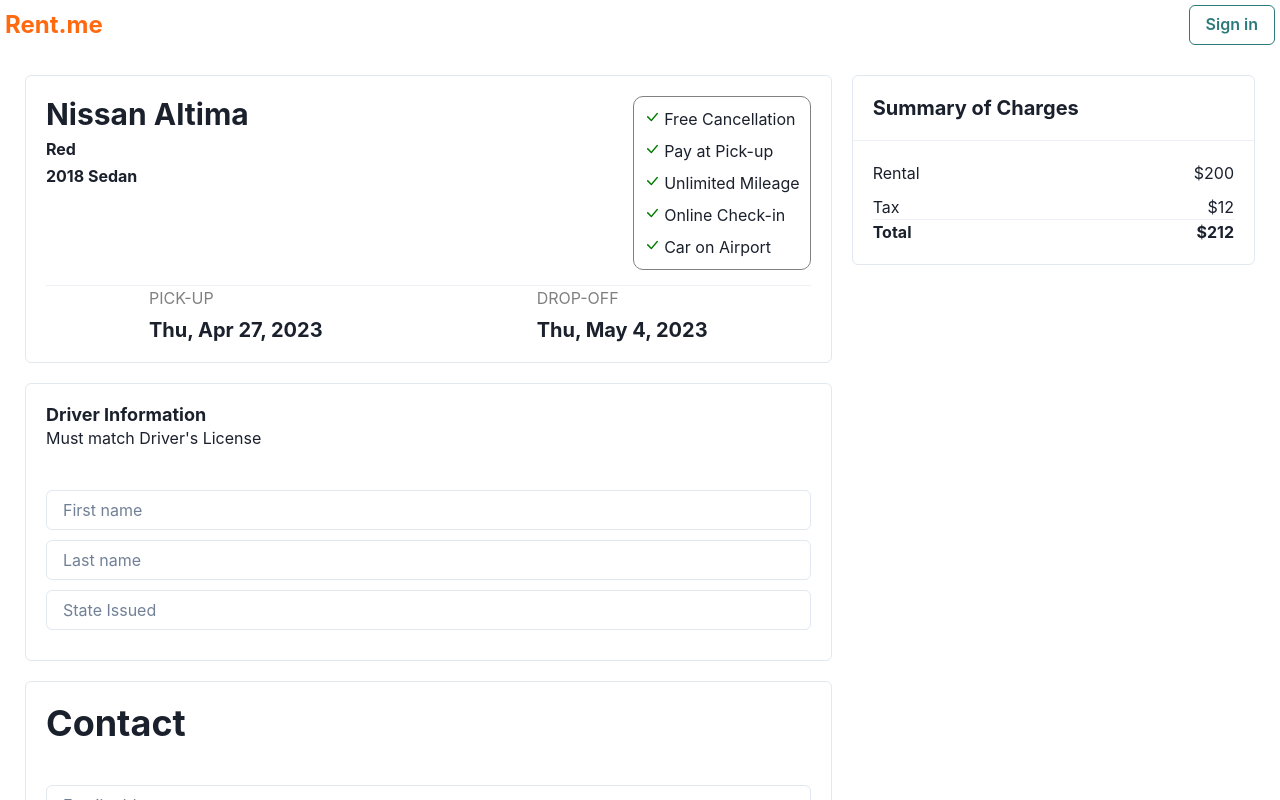
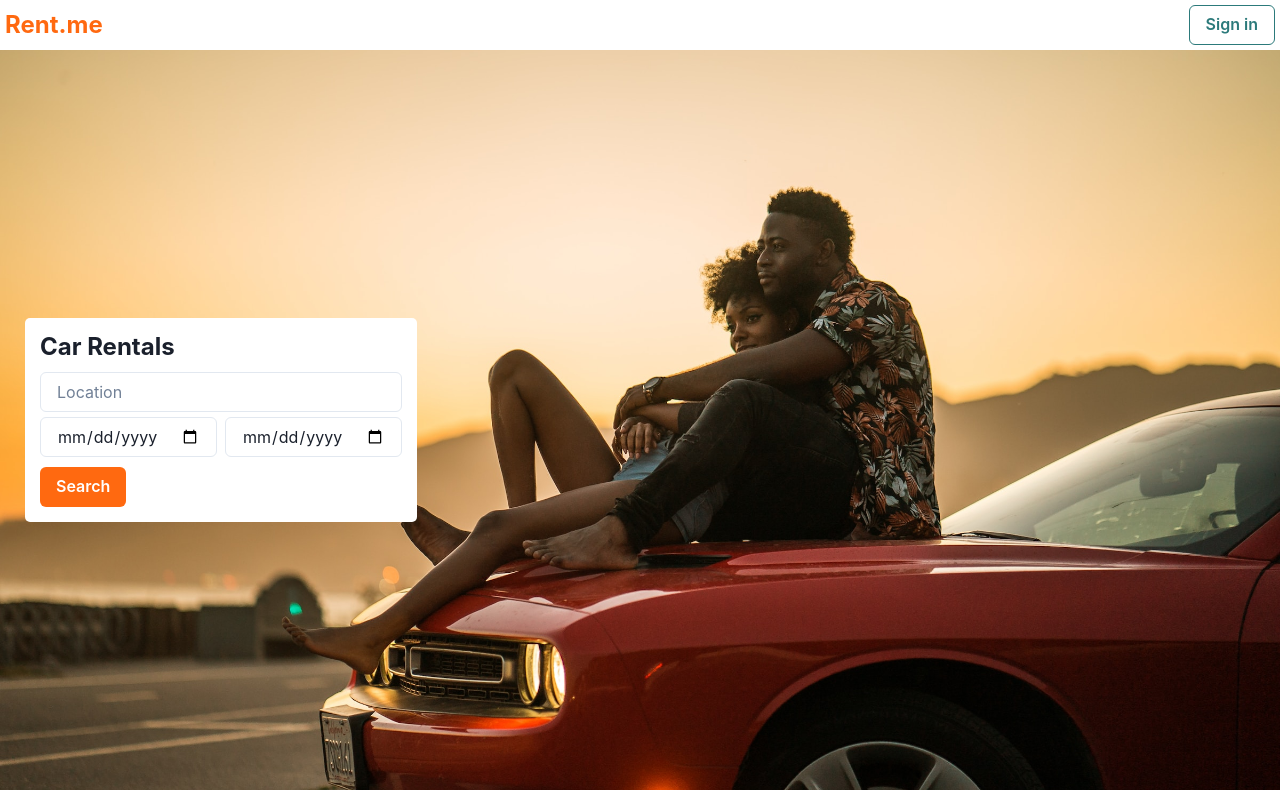
Before and after one commit to DalareR/RentMe, a React (Vite) app: page / in a window 1280 px wide. Shown: the top 800 px of the page. Built offline with nearby package versions, Linux system fonts and the light colour scheme; no server answers.

Commit message:
Added routes using RRD

```diff
--- a/package.json
+++ b/package.json
@@ -16,7 +16,8 @@
     "framer-motion": "^10.12.2",
     "react": "^18.2.0",
     "react-dom": "^18.2.0",
-    "react-icons": "^4.8.0"
+    "react-icons": "^4.8.0",
+    "react-router-dom": "^6.10.0"
   },
   "devDependencies": {
     "@types/react": "^18.0.28",
--- a/src/App.tsx
+++ b/src/App.tsx
@@ -4,6 +4,7 @@
 import axios from "axios";
 import CarsList from "./components/CarsList";
 import Checkout from "./components/Checkout";
+import { Route, Routes } from "react-router-dom";
 
 export interface CarDetail {
   car: string;
@@ -40,9 +41,12 @@
   return (
     <div className="App">
       <NavBar />
+      <Routes>
+        <Route path="/" element={<Hero />} />
+        <Route path="/carslist" element={<CarsList carsList={carsList} />} />
+        <Route path="/checkout" element={<Checkout />} />
+      </Routes>
       <Checkout />
-      {/* <Hero />
-      <CarsList carsList={carsList} /> */}
     </div>
   );
 }
--- a/src/components/CarInfo.tsx
+++ b/src/components/CarInfo.tsx
@@ -7,6 +7,7 @@
   VStack,
 } from "@chakra-ui/react";
 import { CarDetail } from "../App";
+import { Link } from "react-router-dom";
 
 interface Props {
   carInfo: CarDetail;
@@ -28,9 +29,11 @@
       <CardFooter>
         <VStack>
           <Heading size="sm">{carInfo.price} </Heading>
-          <Button variant="solid" colorScheme="brand">
-            Book
-          </Button>
+          <Link to="/checkout">
+            <Button variant="solid" colorScheme="brand">
+              Book
+            </Button>
+          </Link>
         </VStack>
       </CardFooter>
     </Card>
--- a/src/components/Hero.tsx
+++ b/src/components/Hero.tsx
@@ -8,6 +8,7 @@
 } from "@chakra-ui/react";
 import cover from "../assets/images/coupleInACar.jpg";
 import { useEffect, useState } from "react";
+import { Link } from "react-router-dom";
 
 function Hero() {
   const [docHeight, setDocHeight] = useState(0);
@@ -42,7 +43,9 @@
               <Input type="date" placeholder="From" />
               <Input type="date" placeholder="" />
             </HStack>
-            <Button colorScheme="brand">Search</Button>
+            <Link to="/carslist">
+              <Button colorScheme="brand">Search</Button>
+            </Link>
           </FormControl>
         </Box>
       </Box>
--- a/src/components/NavBar.tsx
+++ b/src/components/NavBar.tsx
@@ -1,6 +1,7 @@
 import { Button, HStack, Text } from "@chakra-ui/react";
 import Login from "./Login";
 import { useState } from "react";
+import { Link } from "react-router-dom";
 
 function NavBar() {
   const [signInCollapsed, setSignInCollapsed] = useState(true);
@@ -8,9 +9,11 @@
   return (
     <>
       <HStack justify="space-between" p="5px">
-        <Text color="brand.500" fontSize="2xl" fontWeight="bold">
-          Rent.me
-        </Text>
+        <Link to="/">
+          <Text color="brand.500" fontSize="2xl" fontWeight="bold">
+            Rent.me
+          </Text>
+        </Link>
         <Button
           variant="outline"
           colorScheme="teal"
--- a/src/main.tsx
+++ b/src/main.tsx
@@ -4,11 +4,14 @@
 import "./index.css";
 import { ChakraProvider } from "@chakra-ui/react";
 import { theme } from "./theme";
+import { BrowserRouter } from "react-router-dom";
 
 ReactDOM.createRoot(document.getElementById("root") as HTMLElement).render(
-  <React.StrictMode>
-    <ChakraProvider theme={theme}>
-      <App />
-    </ChakraProvider>
-  </React.StrictMode>
+  <BrowserRouter>
+    <React.StrictMode>
+      <ChakraProvider theme={theme}>
+        <App />
+      </ChakraProvider>
+    </React.StrictMode>
+  </BrowserRouter>
 );
--- a/src/theme.ts
+++ b/src/theme.ts
@@ -42,4 +42,9 @@
   },
 };
 
-export const theme = extendTheme({ colors, textStyles });
+const config = {
+  initialColorMode: "light",
+  useSystemColorMode: false,
+};
+
+export const theme = extendTheme({ colors, textStyles, config });
```
Also changed, not shown: 1 other file (tests, documents, lock files or other folders).
